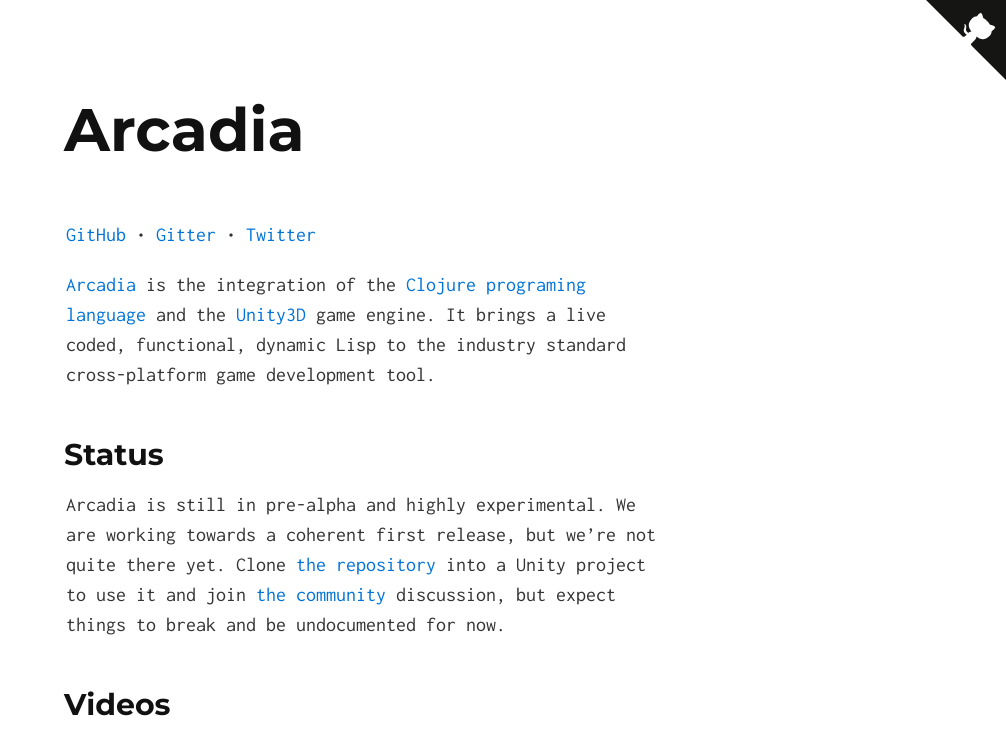
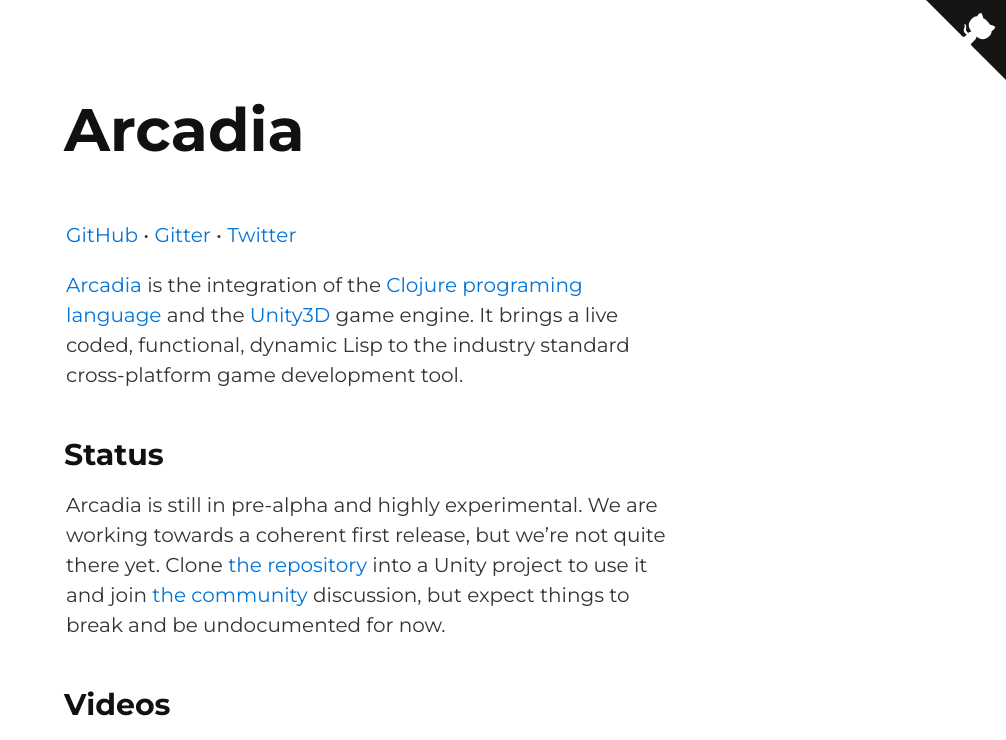
Before and after one commit to arcadia-unity/arcadia-unity.github.io, a Jekyll site: the page built from index.md, in a window 1280 px wide. Shown: the top 740 px of the page, without its empty margins (274-1280 px from the left). Built offline with Jekyll 4.4.1, drawn with Linux system fonts in a browser that asks for light colours; grey boxes are pictures that could not be loaded.

Commit message:
Use Montserrat pervasively

```diff
--- a/_sass/_solo.scss
+++ b/_sass/_solo.scss
@@ -1,7 +1,7 @@
 @import url(//fonts.googleapis.com/css?family=Inconsolata:400,700|Montserrat:400,700);
 
 html {
-  font: 16px/1.5 Inconsolata, sans-serif;
+  font: 16px/1.5 Montserrat, sans-serif;
 }
 
 iframe {
```
